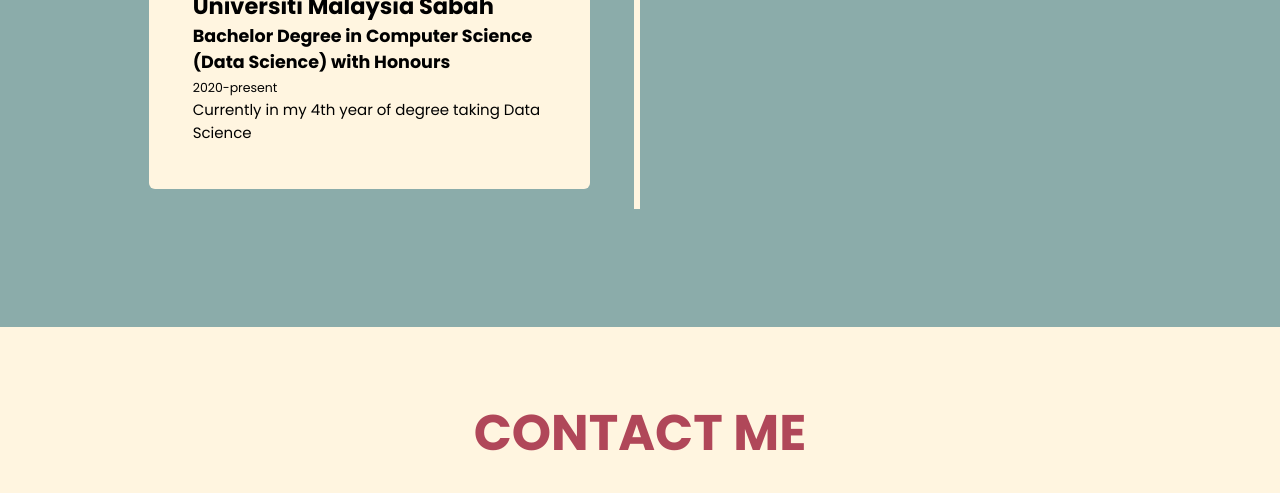
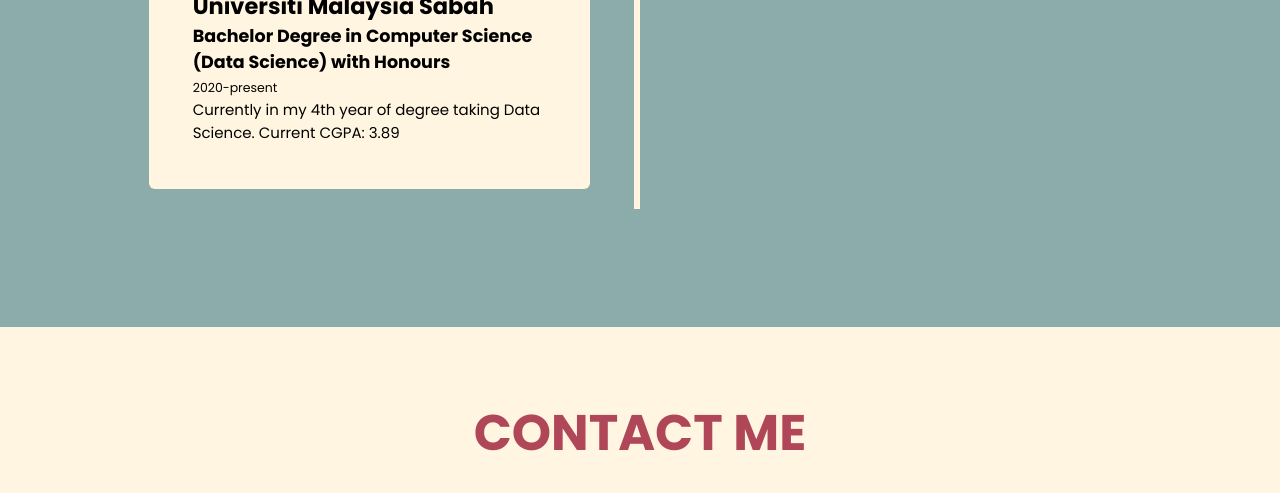
Before and after one commit to haniyasmz/personalportfolio-website, a plain HTML site: page index.html in a window 1280 px wide. Shown: the part 4390-4883 px from the top of the page. Drawn offline with nearby package versions, Linux system fonts and the light colour scheme.

Commit message:
Update index.html

```diff
--- a/index.html
+++ b/index.html
@@ -228,7 +228,7 @@
                         <h2>Universiti Malaysia Sabah</h2>
                         <h3>Bachelor Degree in Computer Science (Data Science) with Honours </h3>
                         <small>2020-present</small>
-                        <p>Currently in my 4th year of degree taking Data Science</p>
+                        <p>Currently in my 4th year of degree taking Data Science. Current CGPA: 3.89 </p>
 
                     </div>
                 </div>
```
